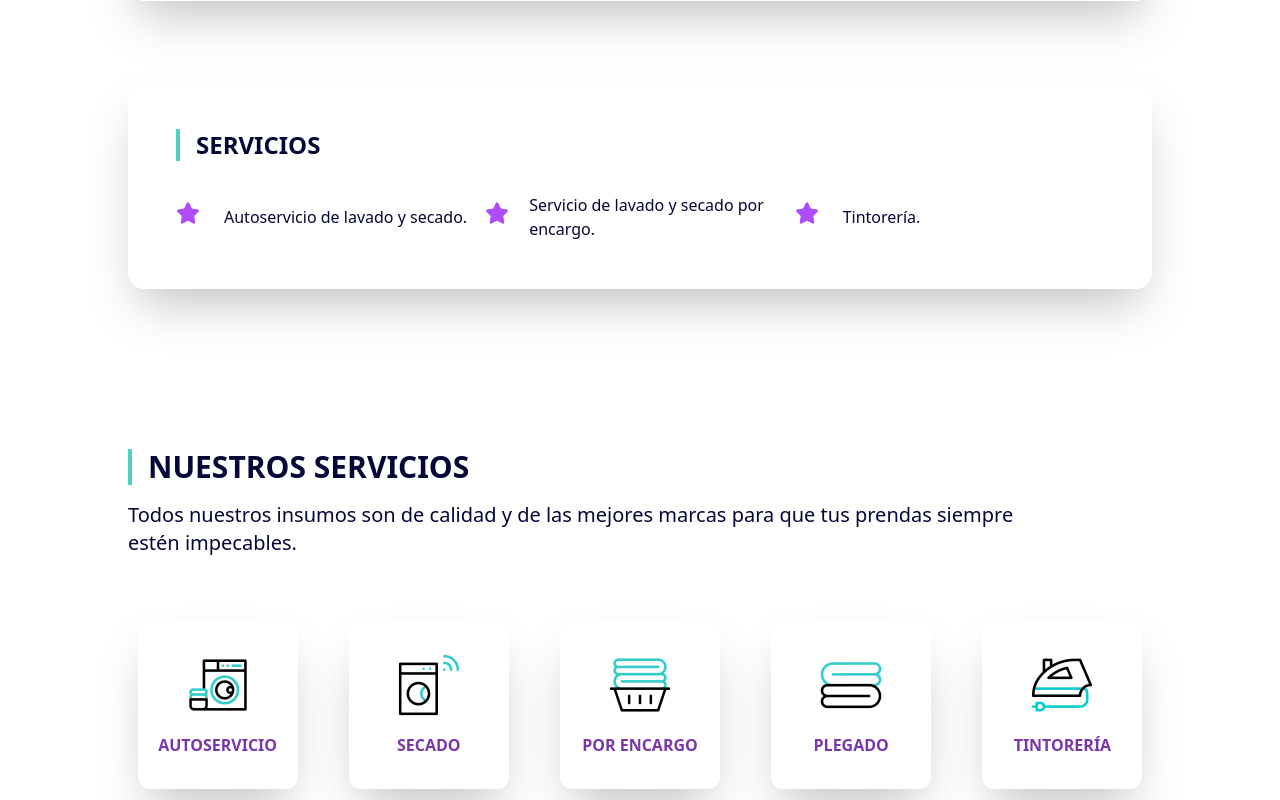
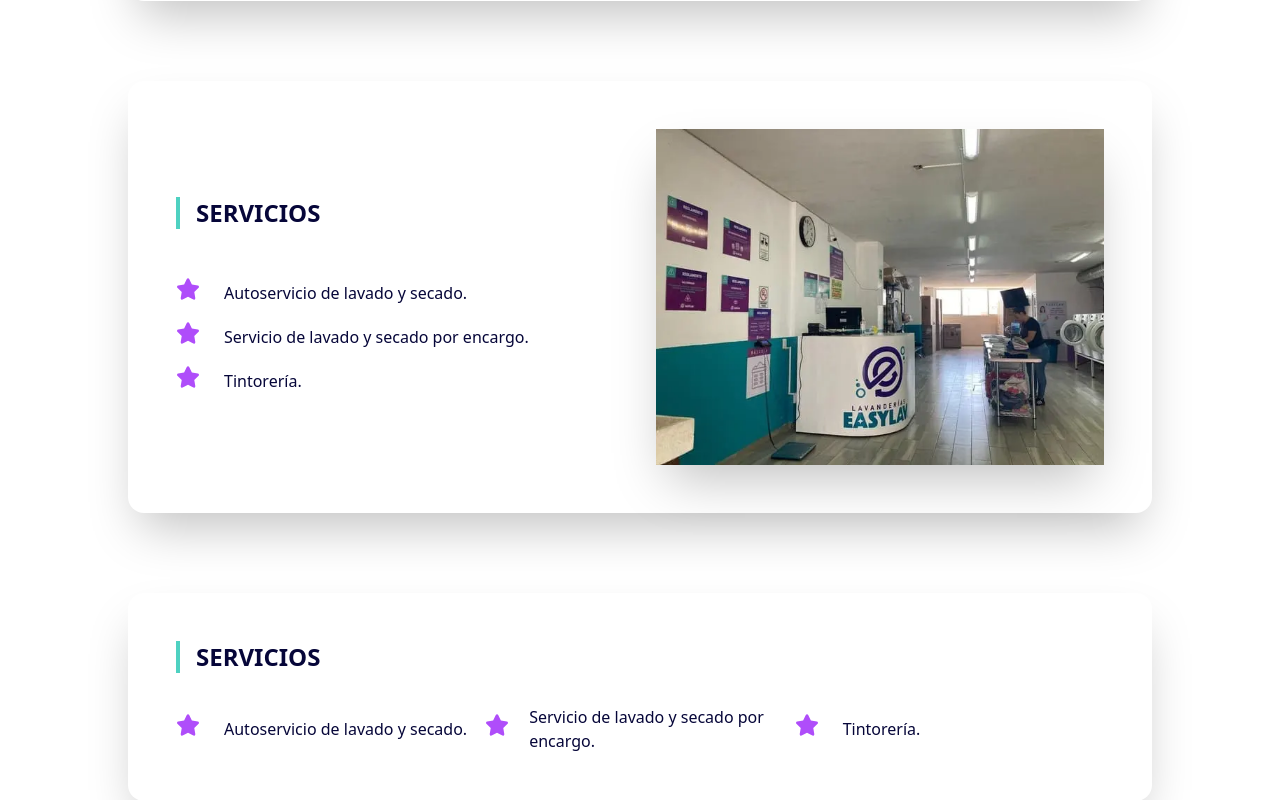
Before and after one commit to dspwebstudiomx/easylav-react, a React (Vite) app: page / in a window 1280 px wide. Shown: the part 2240-3040 px from the top of the page. Built offline with nearby package versions, Linux system fonts and the light colour scheme.

Commit message:
Agrega sección de servicios en el componente QuienesSomos con lista de servicios ofrecidos y una imagen.

```diff
--- a/src/pages/inicio/components/QuienesSomos.jsx
+++ b/src/pages/inicio/components/QuienesSomos.jsx
@@ -2,6 +2,7 @@ import { BorderLeft, Container, Paragraph, Section, TitleContainer, TitleH3 } fr
 import { Placeholder } from 'assets';
 import PropTypes from 'prop-types';
 import { FaStar } from 'react-icons/fa6';
+import { VistaLavanderiaDesdeEntrada_2_640 as image } from 'assets';
 
 //Biblioteca de datos
 const valores = [
@@ -157,6 +158,28 @@ const QuienesSomos = () => {
           <NuestrosValoresGeneradorTarjetas />
         </Card>
         <Card>
+          <TwoColumnsContainer>
+            <div className="flex flex-col gap-12 items-start justify-center">
+              <BorderLeft>
+                <h3 className="text-2xl font-semibold uppercase">Servicios</h3>
+              </BorderLeft>
+              <div className="grid gap-3">
+                {serviciosOfrecidos.map((servicio, key) => {
+                  return (
+                    <article key={key} className="flex gap-4 items-center justify-start">
+                      <div className="w-8 h-8">
+                        <FaStar className="text-secondary" size={24} />
+                      </div>
+                      <h3 className="">{servicio.title}</h3>
+                    </article>
+                  );
+                })}
+              </div>
+            </div>
+            <img src={image} alt="lavandería Easylav" className="shadow-2xl" />
+          </TwoColumnsContainer>
+        </Card>
+        <Card>
           <BorderLeft>
             <h3 className="text-2xl font-semibold uppercase">Servicios</h3>
           </BorderLeft>
```
